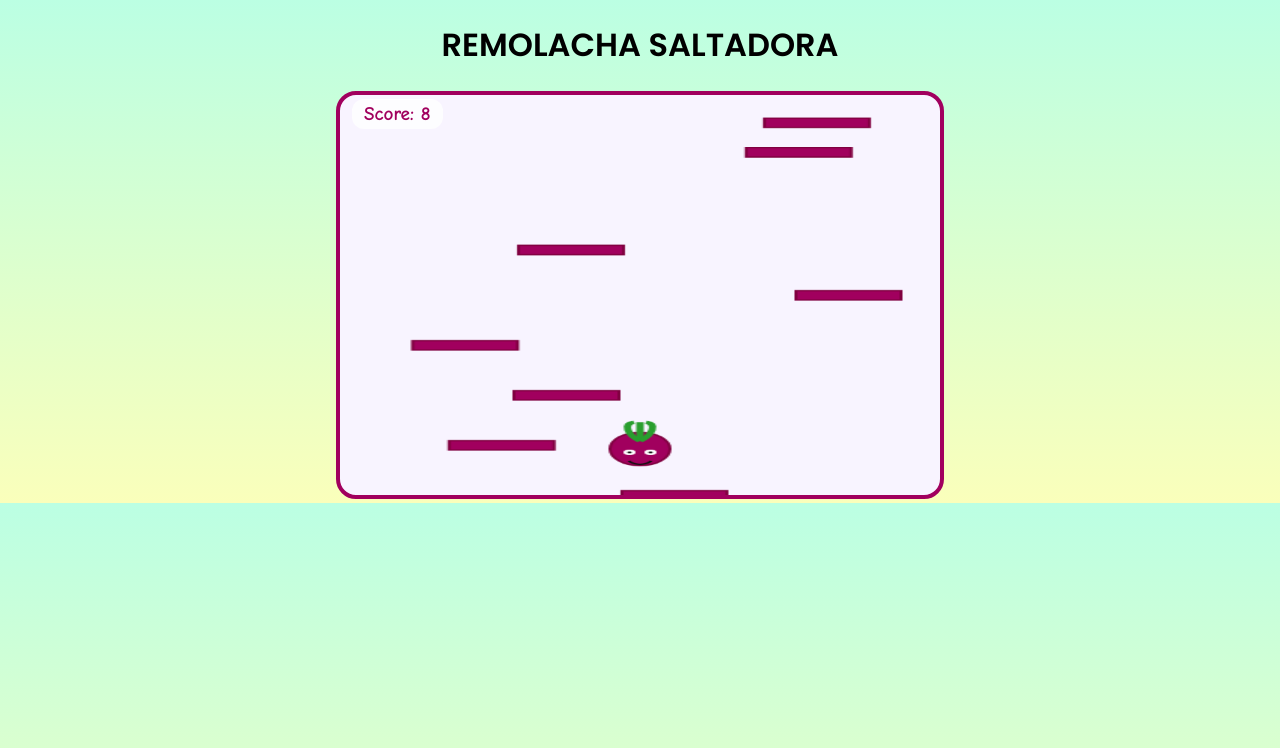
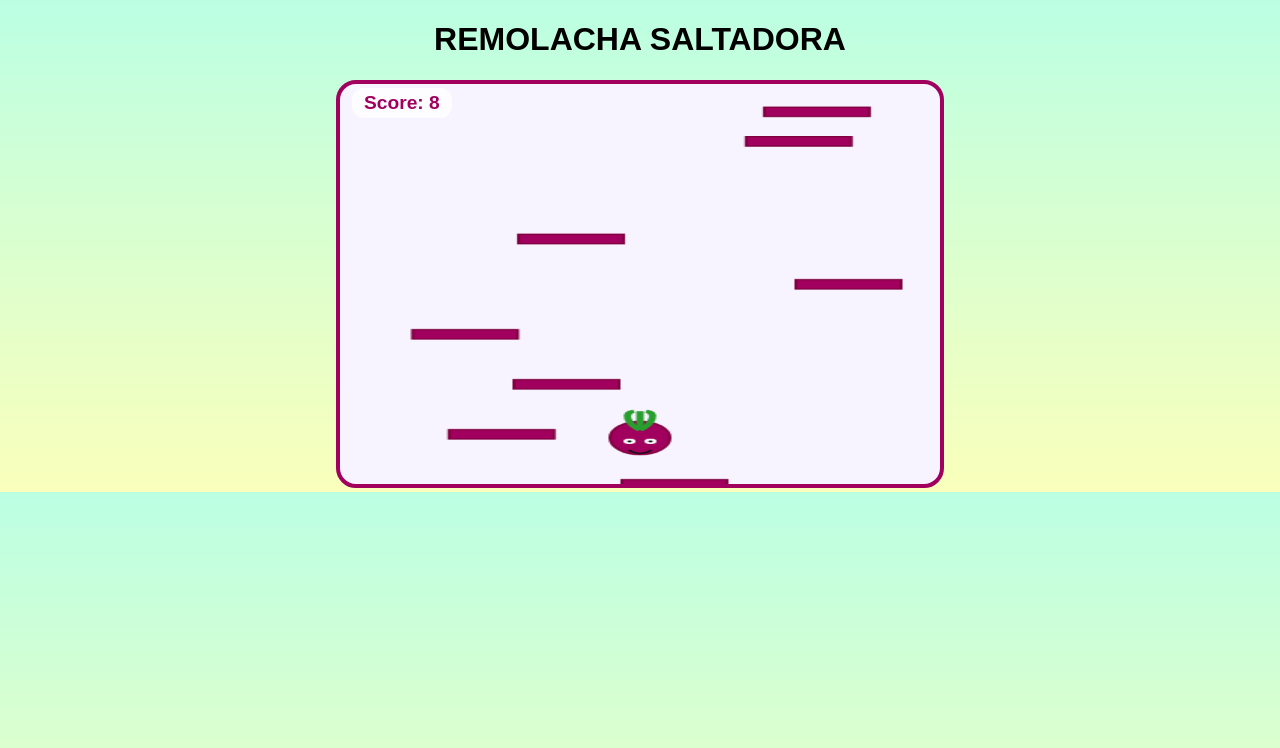
Before and after one commit to Jeremydev0806/remo-game, a plain HTML site: page index.html in a window 1280 px wide. Drawn offline with Linux system fonts and the light colour scheme.

Commit message:
Update style.css

```diff
--- a/style.css
+++ b/style.css
@@ -1,13 +1,12 @@
 body {
   margin: 0;
   background: linear-gradient(180deg, #bbffe3 0%, #faffbb 100%);
-  font-family: 'Comic Sans MS', cursive, sans-serif;
+  font-family: Arial, 'Comic Sans MS', 'Poppins', sans-serif;
   text-align: center;
 }
 
 h1 {
-
-    font-family: 'Poppins', sans-serif
+  font-family: Arial, 'Poppins', sans-serif;
 }
 
 #game-container {
```
